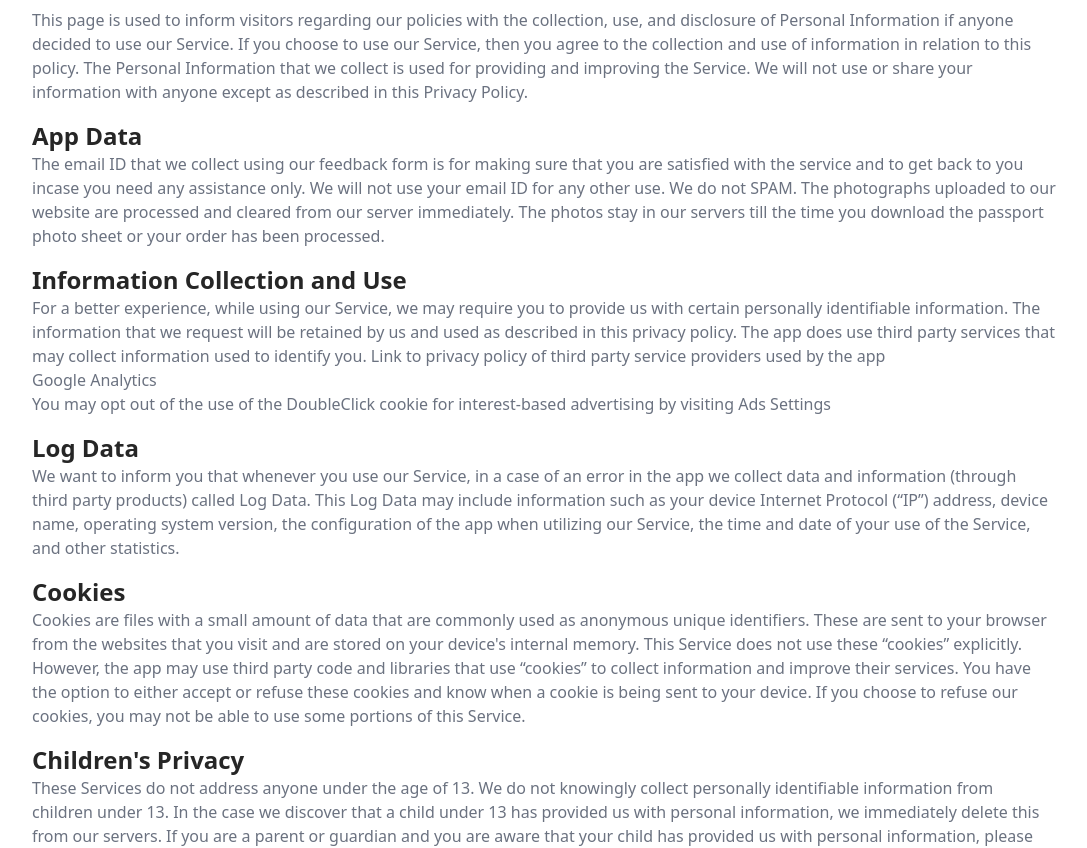
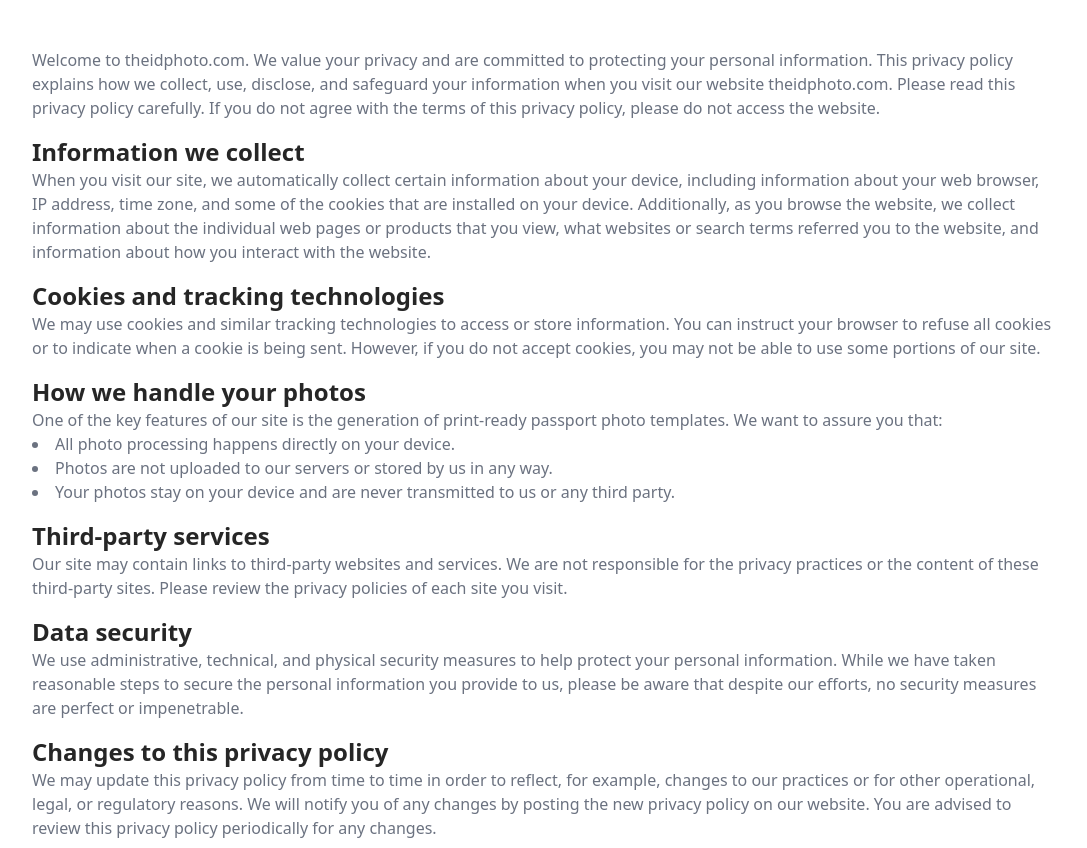
Before and after one commit to sschengyf/id-photo, a React app in the folder app/: page /privacy-policy in a window 1280 px wide. Shown: the part 320-1168 px from the top of the page, without its empty margins (96-1183 px from the left). Built offline with nearby package versions, Linux system fonts and the light colour scheme.

Commit message:
feat(app): update privacy policy

```diff
--- a/app/src/Pages/Privacy.tsx
+++ b/app/src/Pages/Privacy.tsx
@@ -16,98 +16,107 @@ export const Privacy = () => {
       </header>
       <main className="grow">
         <article>
-          <header>
-            <h1 className="text-5xl font-bold text-center py-20 text-neutral-800">
+          <header className="text-center py-20">
+            <h1 className="text-5xl font-bold  text-neutral-800">
               Privacy policy
             </h1>
+            <div className="text-gray-500 mt-4">
+              Last Updated: 21th May 2024
+            </div>
           </header>
           <p className="text-gray-500">
             <section>
-              This page is used to inform visitors regarding our policies with
-              the collection, use, and disclosure of Personal Information if
-              anyone decided to use our Service. If you choose to use our
-              Service, then you agree to the collection and use of information
-              in relation to this policy. The Personal Information that we
-              collect is used for providing and improving the Service. We will
-              not use or share your information with anyone except as described
-              in this Privacy Policy.
+              Welcome to theidphoto.com. We value your privacy and are committed
+              to protecting your personal information. This privacy policy
+              explains how we collect, use, disclose, and safeguard your
+              information when you visit our website theidphoto.com. Please read
+              this privacy policy carefully. If you do not agree with the terms
+              of this privacy policy, please do not access the website.
             </section>
-            <section className="mt-4">
-              <h2 className="text-2xl font-bold text-neutral-800">App Data</h2>
-              The email ID that we collect using our feedback form is for making
-              sure that you are satisfied with the service and to get back to
-              you incase you need any assistance only. We will not use your
-              email ID for any other use. We do not SPAM. The photographs
-              uploaded to our website are processed and cleared from our server
-              immediately. The photos stay in our servers till the time you
-              download the passport photo sheet or your order has been
-              processed.
-            </section>
+
             <section className="mt-4">
               <h2 className="text-2xl font-bold text-neutral-800">
-                Information Collection and Use
+                Information we collect
               </h2>
-              For a better experience, while using our Service, we may require
-              you to provide us with certain personally identifiable
-              information. The information that we request will be retained by
-              us and used as described in this privacy policy. The app does use
-              third party services that may collect information used to identify
-              you. Link to privacy policy of third party service providers used
-              by the app
-              <ul>
-                <li>Google Analytics</li>
+              When you visit our site, we automatically collect certain
+              information about your device, including information about your
+              web browser, IP address, time zone, and some of the cookies that
+              are installed on your device. Additionally, as you browse the
+              website, we collect information about the individual web pages or
+              products that you view, what websites or search terms referred you
+              to the website, and information about how you interact with the
+              website.
+            </section>
+
+            <section className="mt-4">
+              <h2 className="text-2xl font-bold text-neutral-800">
+                Cookies and tracking technologies
+              </h2>
+              We may use cookies and similar tracking technologies to access or
+              store information. You can instruct your browser to refuse all
+              cookies or to indicate when a cookie is being sent. However, if
+              you do not accept cookies, you may not be able to use some
+              portions of our site.
+            </section>
+
+            <section className="mt-4">
+              <h2 className="text-2xl font-bold text-neutral-800">
+                How we handle your photos
+              </h2>
+              One of the key features of our site is the generation of
+              print-ready passport photo templates. We want to assure you that:
+              <ul className="list-disc list-inside">
+                <li>All photo processing happens directly on your device.</li>
                 <li>
-                  You may opt out of the use of the DoubleClick cookie for
-                  interest-based advertising by visiting Ads Settings
+                  Photos are not uploaded to our servers or stored by us in any
+                  way.
+                </li>
+                <li>
+                  Your photos stay on your device and are never transmitted to
+                  us or any third party.
                 </li>
               </ul>
             </section>
-            <section className="mt-4">
-              <h2 className="text-2xl font-bold text-neutral-800">Log Data</h2>
-              We want to inform you that whenever you use our Service, in a case
-              of an error in the app we collect data and information (through
-              third party products) called Log Data. This Log Data may include
-              information such as your device Internet Protocol (“IP”) address,
-              device name, operating system version, the configuration of the
-              app when utilizing our Service, the time and date of your use of
-              the Service, and other statistics.
-            </section>
-            <section className="mt-4">
-              <h2 className="text-2xl font-bold text-neutral-800">Cookies</h2>
-              Cookies are files with a small amount of data that are commonly
-              used as anonymous unique identifiers. These are sent to your
-              browser from the websites that you visit and are stored on your
-              device's internal memory. This Service does not use these
-              “cookies” explicitly. However, the app may use third party code
-              and libraries that use “cookies” to collect information and
-              improve their services. You have the option to either accept or
-              refuse these cookies and know when a cookie is being sent to your
-              device. If you choose to refuse our cookies, you may not be able
-              to use some portions of this Service.
-            </section>
+
             <section className="mt-4">
               <h2 className="text-2xl font-bold text-neutral-800">
-                Children's Privacy
+                Third-party services
               </h2>
-              These Services do not address anyone under the age of 13. We do
-              not knowingly collect personally identifiable information from
-              children under 13. In the case we discover that a child under 13
-              has provided us with personal information, we immediately delete
-              this from our servers. If you are a parent or guardian and you are
-              aware that your child has provided us with personal information,
-              please contact us so that we will be able to do necessary actions.
-              Changes to This Privacy Policy We may update our Privacy Policy
-              from time to time. Thus, you are advised to review this page
-              periodically for any changes. We will notify you of any changes by
-              posting the new Privacy Policy on this page. These changes are
-              effective immediately after they are posted on this page.
+              Our site may contain links to third-party websites and services.
+              We are not responsible for the privacy practices or the content of
+              these third-party sites. Please review the privacy policies of
+              each site you visit.
             </section>
+
             <section className="mt-4">
               <h2 className="text-2xl font-bold text-neutral-800">
-                Contact Us
+                Data security
               </h2>
-              If you have any questions or suggestions about our Privacy Policy,
-              do not hesitate to contact us at
+              We use administrative, technical, and physical security measures
+              to help protect your personal information. While we have taken
+              reasonable steps to secure the personal information you provide to
+              us, please be aware that despite our efforts, no security measures
+              are perfect or impenetrable.
+            </section>
+
+            <section className="mt-4">
+              <h2 className="text-2xl font-bold text-neutral-800">
+                Changes to this privacy policy
+              </h2>
+              We may update this privacy policy from time to time in order to
+              reflect, for example, changes to our practices or for other
+              operational, legal, or regulatory reasons. We will notify you of
+              any changes by posting the new privacy policy on our website. You
+              are advised to review this privacy policy periodically for any
+              changes.
+            </section>
+
+            <section className="mt-4">
+              <h2 className="text-2xl font-bold text-neutral-800">
+                Contact us
+              </h2>
+              If you have any questions about this privacy policy, please
+              contact us by sending email to theidphoto@gmail.com
             </section>
           </p>
         </article>
```
